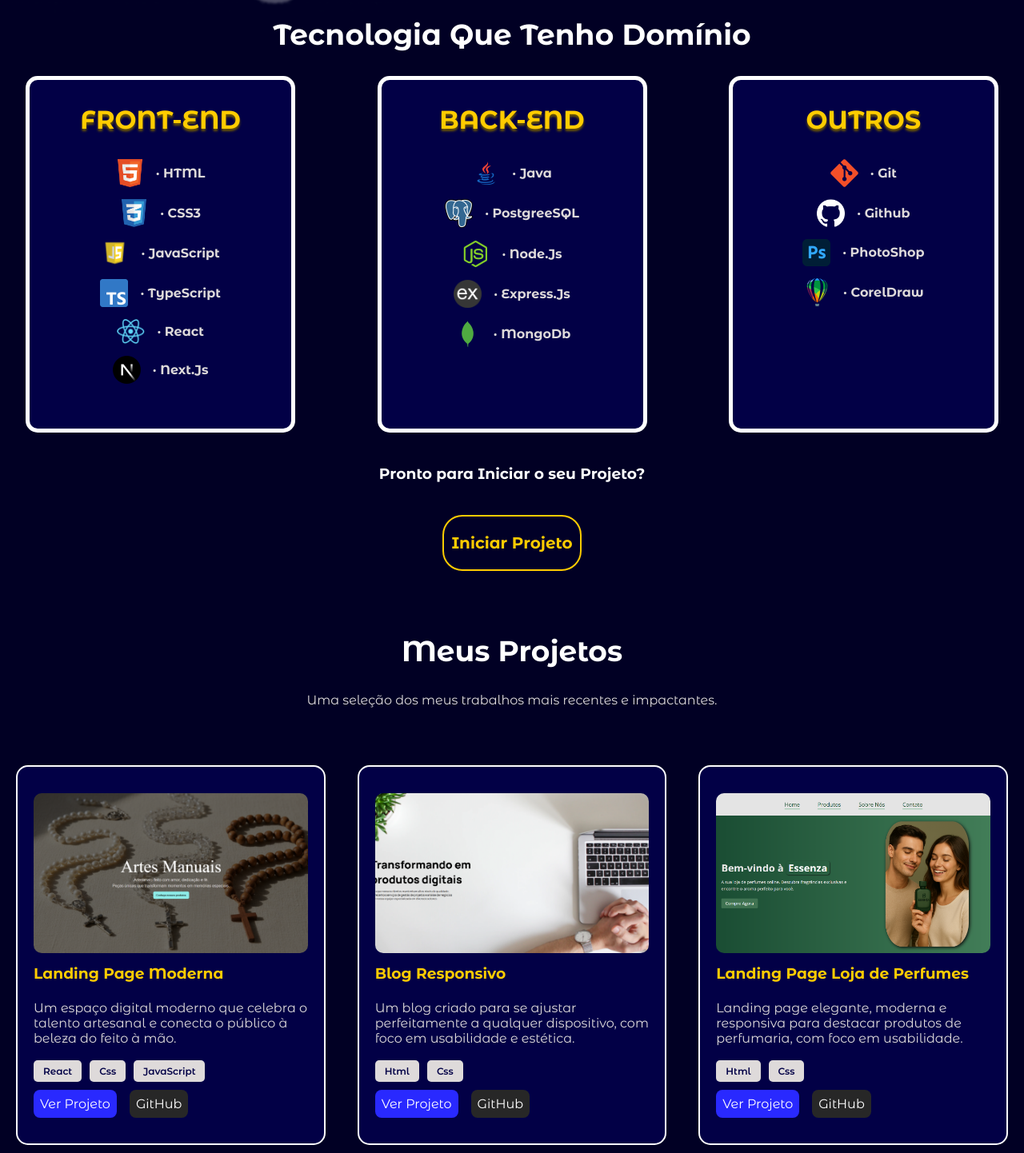
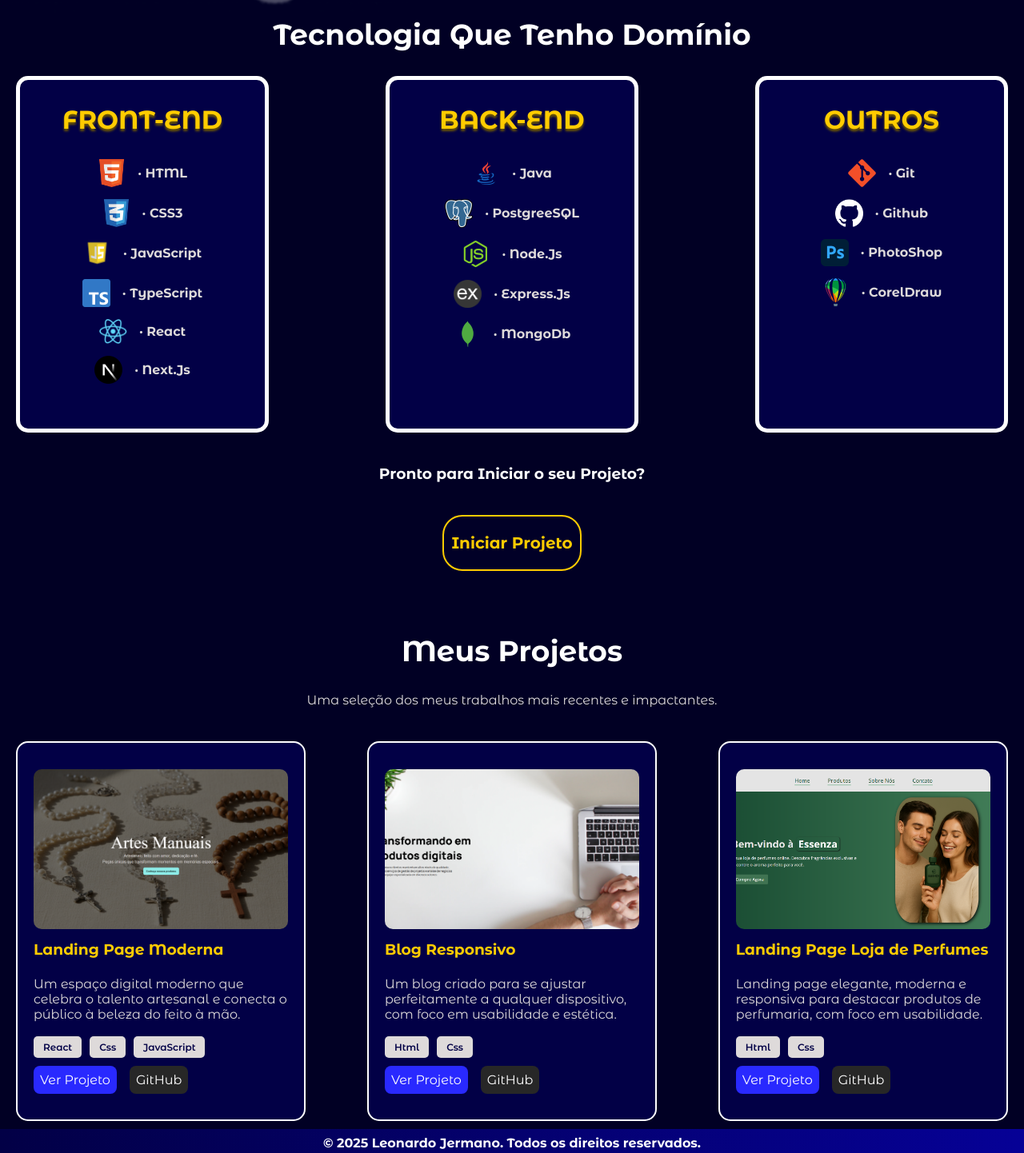
Before and after one commit to Leonardo-44/Meu-Portfolio-Ljs, a React (Vite) app: page / in a window 1280 px wide. Shown: the part 1668-3110 px from the top of the page at 80% size. Built offline with nearby package versions, Linux system fonts and the light colour scheme.

Commit message:
Ajustando Detalhes, aplicando animações e acertando a responsividade

```diff
--- a/src/components/AboutMe/AboutMe.css
+++ b/src/components/AboutMe/AboutMe.css
@@ -26,7 +26,7 @@
 
 .margin {
   width: 100%;
-  max-width: 1350px;
+  max-width: 1450px;
   margin: 0 auto;
   padding: 0 15px; /* Adiciona espaçamento nas laterais em telas menores */
 }
--- a/src/components/Projects/ProjectsSection.css
+++ b/src/components/Projects/ProjectsSection.css
@@ -99,9 +99,9 @@
 .projects-grid {
   display: grid;
   grid-template-columns: repeat(auto-fit, minmax(350px, 1fr));
-  gap: 30px;
-  padding: 40px 20px;
-  max-width: 1400px;
+  gap: 6vw;
+  padding: 10px 20px;
+  max-width: 1480px;
   margin: 0 auto;
   justify-items: center;
 }
@@ -110,7 +110,6 @@
 @media (min-width: 1200px) {
   .projects-grid {
     grid-template-columns: repeat(3, 1fr);
-    gap: 40px;
   }
 }
 
@@ -118,7 +117,6 @@
 @media (max-width: 1199px) {
   .projects-grid {
     grid-template-columns: repeat(2, 1fr);
-    gap: 30px;
     padding: 30px 20px;
   }
 }
--- a/src/components/Tecn/Tecn.css
+++ b/src/components/Tecn/Tecn.css
@@ -3,7 +3,14 @@ h3 {
 }
 
 .gap-cards {
-  gap: 8vw;
+  max-width: 1450px;
+  max-width: 100%; /* Prevents overflow on smaller screens */
+  display: flex;
+  justify-content: center;
+  align-items: center;
+  margin: 0 auto;
+  gap: 11.4vw;
+  padding: 0 20px;
 }
 
 .tittle-cards {
@@ -27,6 +34,12 @@ h3 {
 
 .margin-btn{
   margin: 0 0 20px 0;
+}
+
+@media screen and (max-width: 1280px){
+  .gap-cards {
+    padding: 0 20px;
+}
 }
 
 @media screen and (max-width: 1000px) {
```
